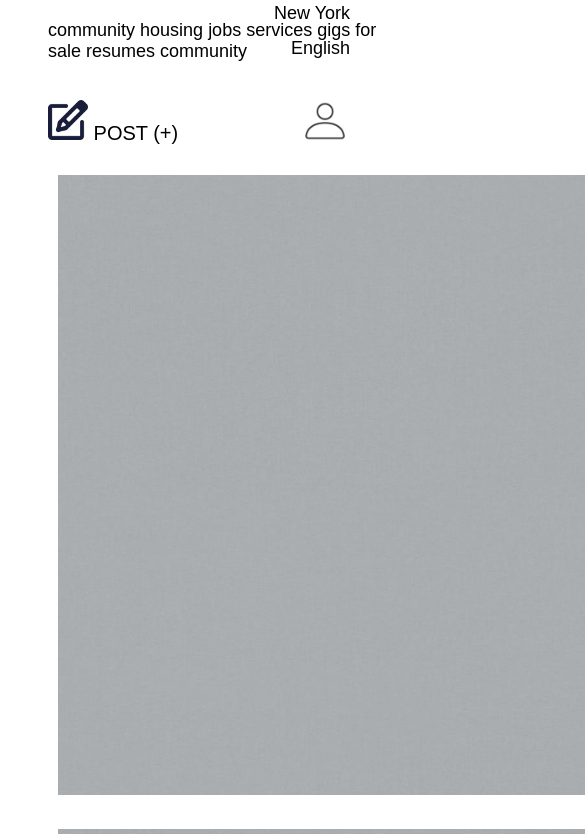
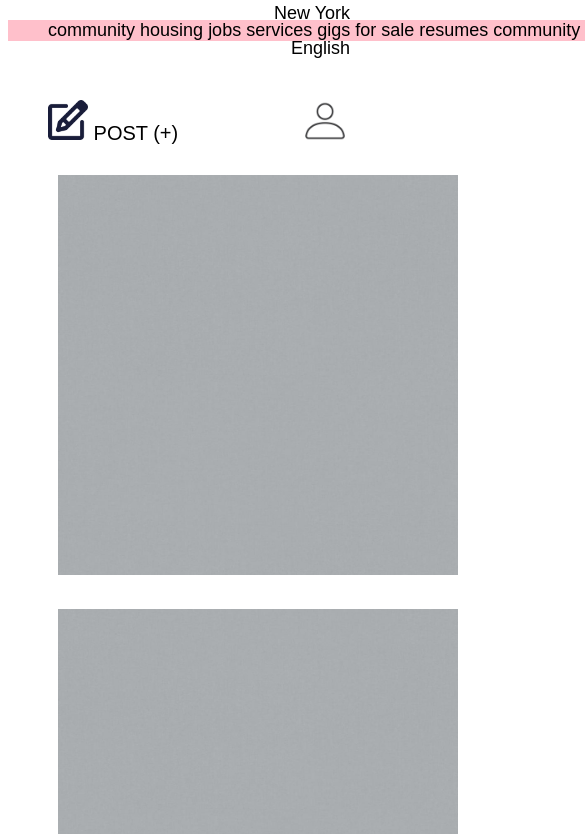
Before and after one commit to haedenpaul/FrontEndWeb24, a plain HTML site: page week_04/index.html in a window 390 px wide. Shown: the part 90-924 px from the top of the page, 585 px wide, since content can reach past the window. Drawn offline with Linux system fonts and the light colour scheme.

Commit message:
updating nav bar

```diff
--- a/week_04/index.css
+++ b/week_04/index.css
@@ -15,7 +15,10 @@ body{
 }
 
 .left_menu{
+    background-color: pink;
+    width: 800px;
     font-size: 18px;
+    /* align-items: flex-end; */
 }
 
 .right_menu{
@@ -99,6 +102,12 @@ footer .right_row{
     right: 100px;
 }
 
+
 @media screen and (max-width: 768px){
-    .
+    #images img{
+        width: 400px;
+        height: auto;
+        padding: 15px;
+        margin-left: 35px;
+    }
 }
```
